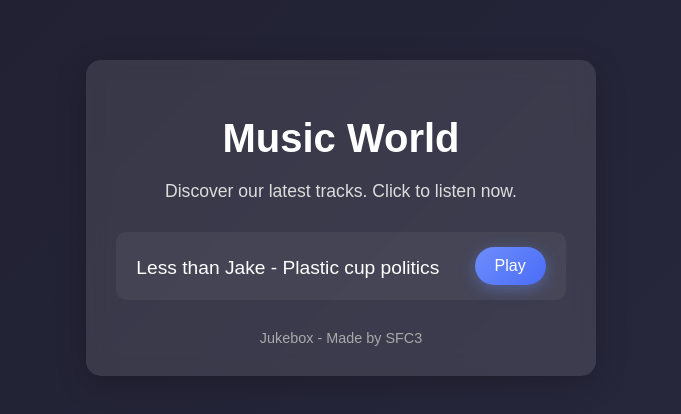
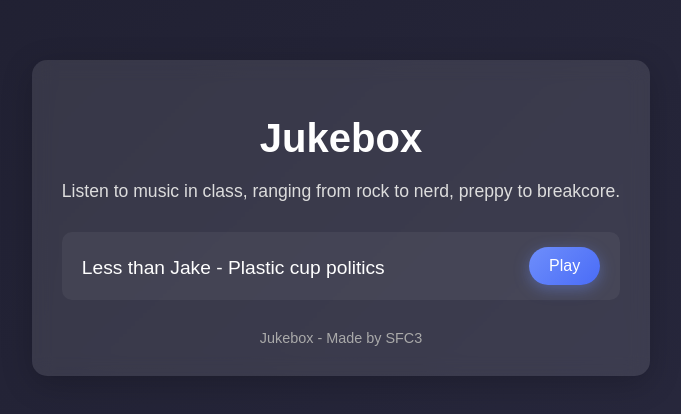
Before and after one commit to SchoolFlashCards3/Music, a plain HTML site: page main.html in a window 1280 px wide. Shown: the part 182-596 px from the top of the page, without its empty margins (299-980 px from the left). Drawn offline with Linux system fonts and the light colour scheme.

Commit message:
Update main.html

```diff
--- a/main.html
+++ b/main.html
@@ -3,7 +3,7 @@
 <head>
     <meta charset="UTF-8">
     <meta name="viewport" content="width=device-width, initial-scale=1.0">
-    <title>Music World</title>
+    <title>Jukebox</title>
     <style>
         /* General Styles */
         body {
@@ -100,8 +100,8 @@
 </head>
 <body>
     <div class="container">
-        <h1>Music World</h1>
-        <p>Discover our latest tracks. Click to listen now.</p>
+        <h1>Jukebox</h1>
+        <p>Listen to music in class, ranging from rock to nerd, preppy to breakcore.</p>
         <div class="song-list">
             <!-- Song 1 -->
             <div class="song-item">
```
